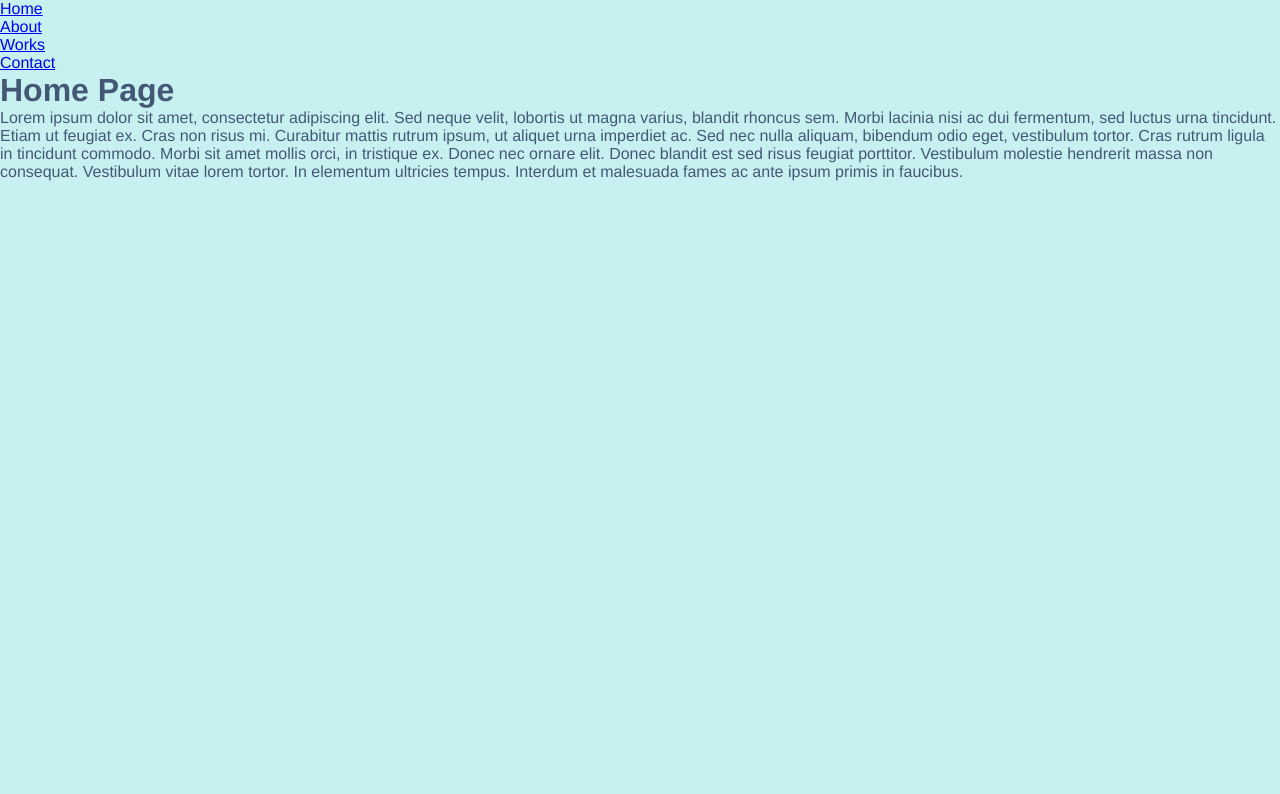
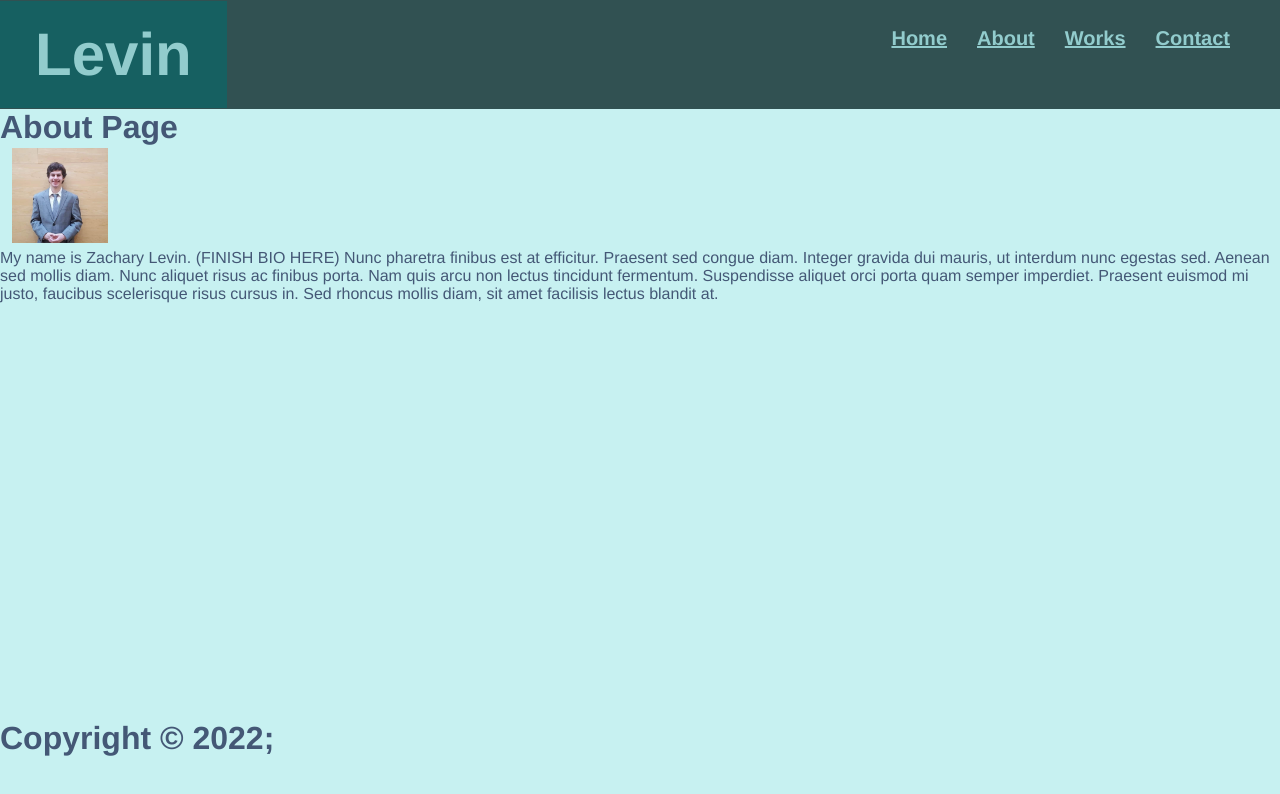
Before and after one commit to zachary-levin/zpl-react-portfolio-1, a React (Create React App) app: page / in a window 1280 px wide. Shown: the top 794 px of the page. Built offline with nearby package versions, Linux system fonts and the light colour scheme.

Commit message:
Added Header and Footer to page view, images in styling need updating

```diff
--- a/src/App.css
+++ b/src/App.css
@@ -1,42 +1,3 @@
-.App {
-  text-align: center;
-}
-
-.App-logo {
-  height: 40vmin;
-  pointer-events: none;
-}
-
-@media (prefers-reduced-motion: no-preference) {
-  .App-logo {
-    animation: App-logo-spin infinite 20s linear;
-  }
-}
-
-.App-header {
-  background-color: #282c34;
-  min-height: 100vh;
-  display: flex;
-  flex-direction: column;
-  align-items: center;
-  justify-content: center;
-  font-size: calc(10px + 2vmin);
-  color: white;
-}
-
-.App-link {
-  color: #61dafb;
-}
-
-@keyframes App-logo-spin {
-  from {
-    transform: rotate(0deg);
-  }
-  to {
-    transform: rotate(360deg);
-  }
-}
-
 * {
   margin: 0;
   padding: 0;
@@ -46,7 +7,9 @@
 body {
   background-color: rgb(199, 241, 241);
   color: rgb(68, 88, 118);
-  font-family: Helvetica, Arial, sans-serif
+  font-family: Helvetica, Arial, sans-serif;
+  /* margin: 0 0 100px; */
+  min-height: 100vh;
 }
 
 header {
@@ -67,8 +30,9 @@ header h1 {
   color: rgb(146, 204, 205);
 }
 
+/* Images are affecting Works section, need to mess around with it to make page look nice */
 img {
-  max-width: 50vh;
+  max-width: 100px;
 }
 
 header a {
@@ -196,6 +160,10 @@ section {
   flex-wrap: wrap;
 }
 
+.worksSection {
+
+}
+
 .contact {
   display: flex;
 }
@@ -232,3 +200,10 @@ section {
   justify-content: space-evenly;
   text-decoration: underline;
 }
+
+footer {
+  position: absolute;
+  bottom: 0;
+  height: 80px;
+  width: 100%;
+}
--- a/src/components/Footer/Footer.js
+++ b/src/components/Footer/Footer.js
@@ -2,9 +2,11 @@ import React from "react";
 
 function Footer() {
     return (
+    <footer>
     <h1>
         Copyright &copy; 2022;
     </h1>
+    </footer>
     )
 }
 
--- a/src/components/Header/Header.js
+++ b/src/components/Header/Header.js
@@ -1,13 +1,18 @@
 import React from "react";
-import Nav from '../Navigation';
+import NavTabs from "../NavTabs";
 
-function Header() {
+function Header({
+    currentPage, handlePageChange
+}) {
 return (
     <header>
         <h1>
-            <a href="/">Levin</a>
+            <a href="#home"
+                onClick={() => handlePageChange('Home')} >
+                Levin
+            </a>
         </h1>
-        <Nav />
+        <NavTabs currentPage={currentPage} handlePageChange={handlePageChange}  />
     </header>
 )
 
--- a/src/components/NavTabs.js
+++ b/src/components/NavTabs.js
@@ -4,6 +4,7 @@ import React from 'react';
 // We assign them to their own variable names
 function NavTabs({ currentPage, handlePageChange }) {
   return (
+    <nav>
     <ul className="nav nav-tabs">
       <li className="nav-item">
         <a
@@ -47,6 +48,7 @@ function NavTabs({ currentPage, handlePageChange }) {
         </a>
       </li>
     </ul>
+    </nav>
   );
 }
 
--- a/src/components/PortfolioContainer.js
+++ b/src/components/PortfolioContainer.js
@@ -1,16 +1,16 @@
 import React, { useState } from 'react';
-import NavTabs from './NavTabs';
+// import NavTabs from './NavTabs';
 import Home from './pages/Home';
 import About from './pages/About';
 import Works from './pages/Works';
 import Contact from './pages/Contact';
-// import Header from './Header';
+import Header from './Header/Header';
 // import Nav from './Navigation';
 // import Project from './Project/Project';
-// import Footer from './Footer';
+import Footer from './Footer/Footer';
 
 export default function PortfolioContainer() {
-  const [currentPage, setCurrentPage] = useState('Home');
+  const [currentPage, setCurrentPage] = useState('About');
 
   // This method is checking to see what the value of `currentPage` is. Depending on the value of currentPage, we return the corresponding component to render.
   const renderPage = () => {
@@ -31,9 +31,14 @@ export default function PortfolioContainer() {
   return (
     <div>
       {/* We are passing the currentPage from state and the function to update it */}
-      <NavTabs currentPage={currentPage} handlePageChange={handlePageChange} />
+      <Header
+      currentPage={currentPage}
+      handlePageChange={handlePageChange}
+      />
+      {/*<NavTabs currentPage={currentPage} handlePageChange={handlePageChange} /> */}
       {/* Here we are calling the renderPage method which will return a component  */}
       {renderPage()}
+      <Footer />
     </div>
   );
 }
--- a/src/components/pages/Works.js
+++ b/src/components/pages/Works.js
@@ -3,12 +3,12 @@ import Project from '../Project/Project';
 
 export default function Works() {
   return (
-    <div>
+    <div className='worksSection'>
       <h1>Works</h1>
       <p>
         Below are some of the projects I have worked on:
       </p>
-    <Project></Project>
+    <Project />
     </div>
   );
 }
```
